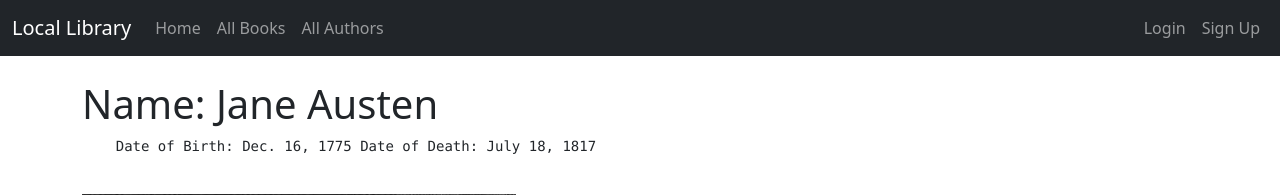
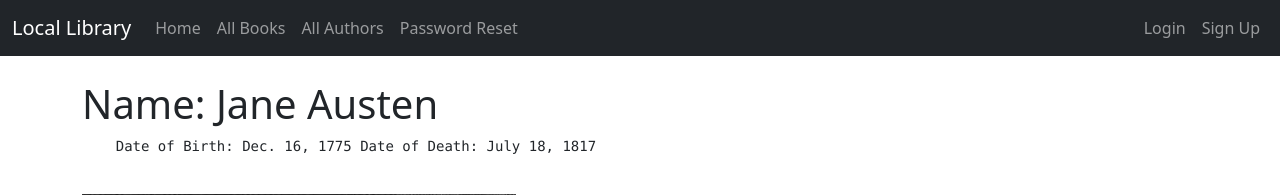
Before and after one commit to Akshay-343/sneaky, a Django app: page /author_detail/2/ in a window 1280 px wide. Shown: the top 195 px of the page. Run offline with Django 4.2, Linux system fonts and the light colour scheme; data comes from the database, SQL or seed files in the repository.

Commit message:
Update base.html

```diff
--- a/catalog/templates/catalog/base.html
+++ b/catalog/templates/catalog/base.html
@@ -30,6 +30,10 @@ data-bs-target="#navbarSupportedContent"
  </li>
  <li class="nav-item">
  <a class="nav-link" href="{% url 'author_list' %}">All Authors</a>
+ </li>
+
+ <li class="nav-item">
+ <a class="nav-link" href="{% url 'password_reset' %}">Password Reset</a>
  </li>
  {% if user.is_authenticated %}
     <li><a class="nav-link" href="{% url 'my_books' %}">My Books</a></li>
```
